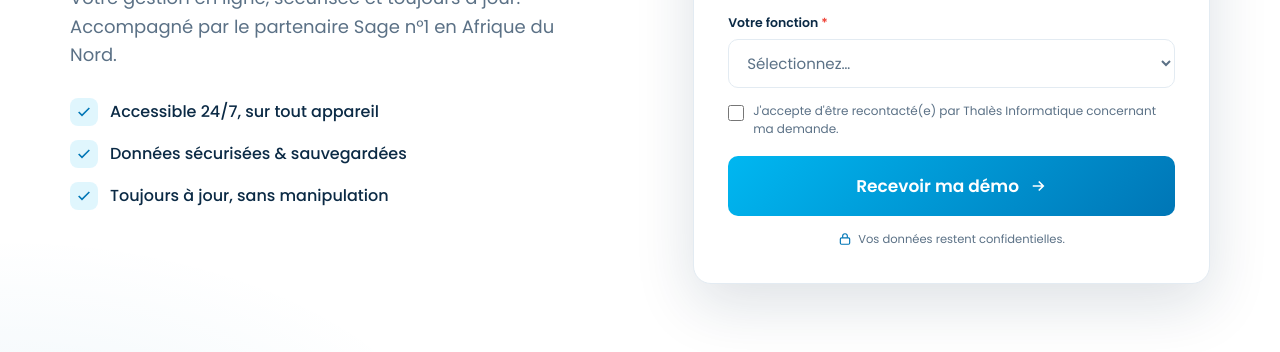
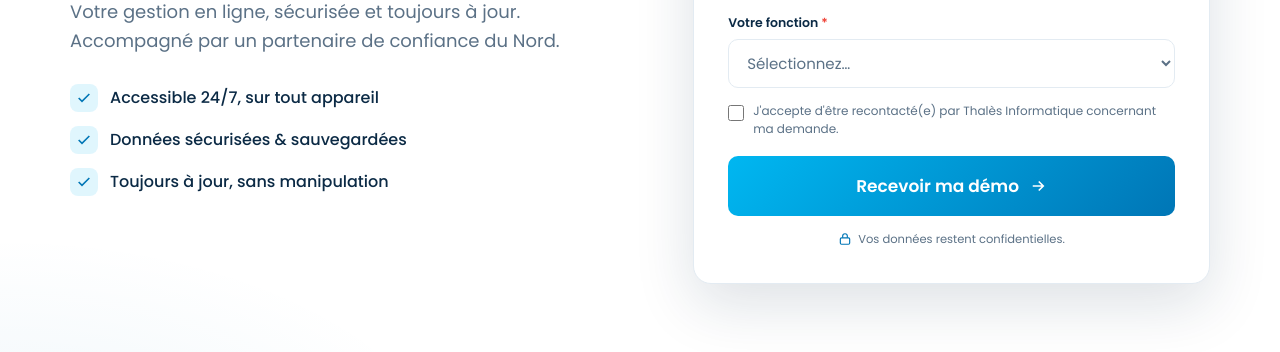
Before and after one commit to bkettani1994-rgb/sage-experience, a plain HTML site: page index.html in a window 1280 px wide. Shown: the part 448-800 px from the top of the page. Drawn offline with Linux system fonts and the light colour scheme.

Commit message:
Update index.html

```diff
--- a/index.html
+++ b/index.html
@@ -145,7 +145,7 @@ footer{background:var(--thales-ink);color:#fff;padding:30px 0}
       <img class="hero-logo" src="https://res.cloudinary.com/dmutnjgp8/image/upload/v1780666585/thales_logo_bleu_petit_bjyxww.png" alt="Thalès Informatique" />
       <span class="label">Sage Experience</span>
       <h1>Pilotez votre entreprise <span class="accent">partout,</span> en toute sérénité.</h1>
-      <p class="hero-sub">Votre gestion en ligne, sécurisée et toujours à jour. Accompagné par le partenaire Sage n°1 en Afrique du Nord.</p>
+      <p class="hero-sub">Votre gestion en ligne, sécurisée et toujours à jour. Accompagné par un partenaire de confiance du Nord.</p>
       <ul class="hero-points">
         <li><span class="chk"><svg width="16" height="16" fill="none" stroke="currentColor" stroke-width="2.4" viewBox="0 0 24 24"><path d="M20 6 9 17l-5-5"/></svg></span> Accessible 24/7, sur tout appareil</li>
         <li><span class="chk"><svg width="16" height="16" fill="none" stroke="currentColor" stroke-width="2.4" viewBox="0 0 24 24"><path d="M20 6 9 17l-5-5"/></svg></span> Données sécurisées &amp; sauvegardées</li>
```
